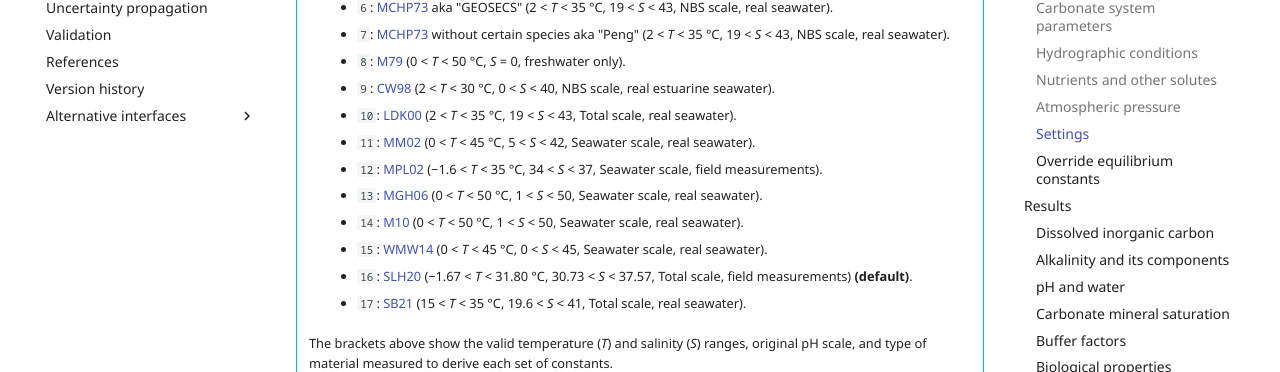
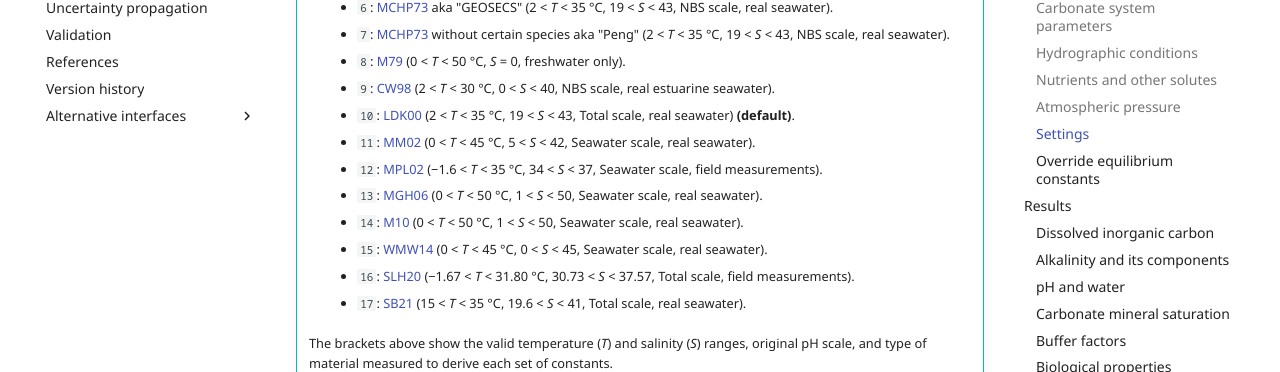
Before and after one commit to mvdh7/PyCO2SYS, an MkDocs documentation site: the page built from docs/co2sys_nd.md, in a window 1280 px wide and 900 px high, scrolled down 3340 px. Shown: the part 154-526 px from the top of the window. Built offline with MkDocs 1.6.1 and Material for MkDocs 9.7.7, drawn with Linux system fonts in a browser that asks for light colours; formulas are drawn with MathJax 3; comment, search, counter and statistics services are not loaded.

Commit message:
Revert default opt_k_carbonic to 10

```diff
--- a/docs/co2sys_nd.md
+++ b/docs/co2sys_nd.md
@@ -135,13 +135,13 @@ Each argument to `pyco2.sys` described on this page can either be a single scala
         * `7`: [MCHP73](../refs/#m) without certain species aka "Peng" (2 < *T* < 35 °C, 19 < *S* < 43, NBS scale, real seawater).
         * `8`: [M79](../refs/#m) (0 < *T* < 50 °C, *S* = 0, freshwater only).
         * `9`: [CW98](../refs/#c) (2 < *T* < 30 °C, 0 < *S* < 40, NBS scale, real estuarine seawater).
-        * `10`: [LDK00](../refs/#l) (2 < *T* < 35 °C, 19 < *S* < 43, Total scale, real seawater).
+        * `10`: [LDK00](../refs/#l) (2 < *T* < 35 °C, 19 < *S* < 43, Total scale, real seawater) **(default)**.
         * `11`: [MM02](../refs/#m) (0 < *T* < 45 °C, 5 < *S* < 42, Seawater scale, real seawater).
         * `12`: [MPL02](../refs/#m) (−1.6 < *T* < 35 °C, 34 < *S* < 37, Seawater scale, field measurements).
         * `13`: [MGH06](../refs/#m) (0 < *T* < 50 °C, 1 < *S* < 50, Seawater scale, real seawater).
         * `14`: [M10](../refs/#m) (0 < *T* < 50 °C, 1 < *S* < 50, Seawater scale, real seawater).
         * `15`: [WMW14](../refs/#w) (0 < *T* < 45 °C, 0 < *S* < 45, Seawater scale, real seawater).
-        * `16`: [SLH20](../refs/#s)  (−1.67 < *T* < 31.80 °C, 30.73 < *S* < 37.57, Total scale, field measurements) **(default)**.
+        * `16`: [SLH20](../refs/#s)  (−1.67 < *T* < 31.80 °C, 30.73 < *S* < 37.57, Total scale, field measurements).
         * `17`: [SB21](../refs/#s) (15 < *T* < 35 °C, 19.6 < *S* < 41, Total scale, real seawater).
 
     The brackets above show the valid temperature (*T*) and salinity (*S*) ranges, original pH scale, and type of material measured to derive each set of constants.
```
Also changed, not shown: docs/versions.md (+4 -0 lines), 2 other files.
